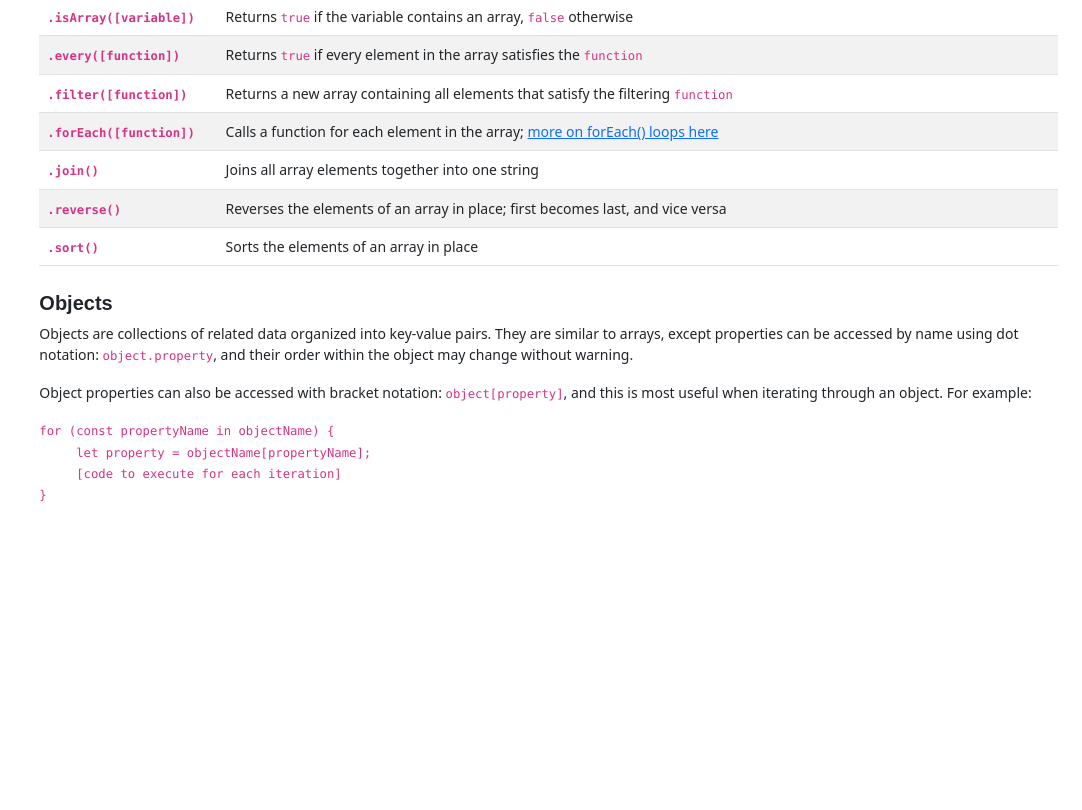
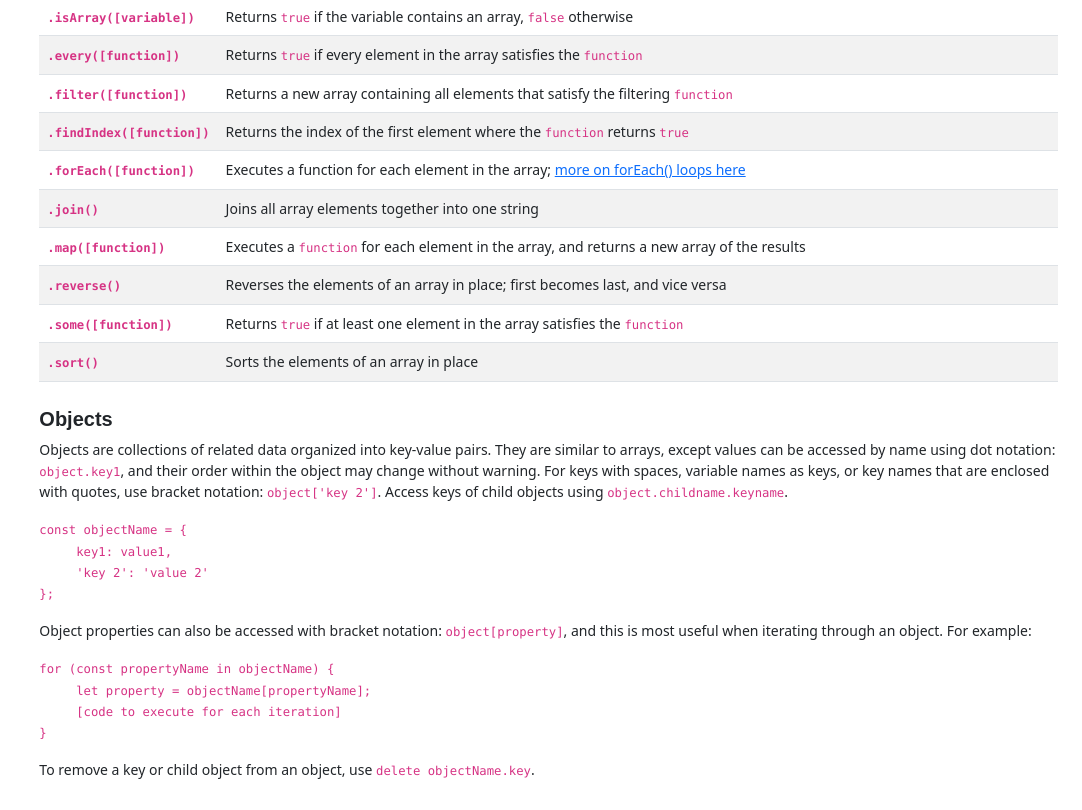
Before and after one commit to sdcervi/Reference, a plain HTML site: page javascript/variables.html in a window 1280 px wide. Shown: the part 2906-3716 px from the top of the page, without its empty margins (198-1280 px from the left). Before the commit the page ends 3441 px from the top, so only its background shows below. Drawn offline with nearby package versions, Linux system fonts and the light colour scheme.

Commit message:
Content updates
Added new content to Program Logic and Variables pages

```diff
--- a/javascript/variables.html
+++ b/javascript/variables.html
@@ -342,16 +342,28 @@
 							<td>Returns a new array containing all elements that satisfy the filtering <code>function</code></td>
 						</tr>
 						<tr>
+							<td><code>.findIndex([function])</code></td>
+							<td>Returns the index of the first element where the <code>function</code> returns <code>true</code></td>
+						</tr>
+						<tr>
 							<td><code>.forEach([function])</code></td>
-							<td>Calls a function for each element in the array; <a href="program-logic.html#for">more on forEach() loops here</a></td>
+							<td>Executes a function for each element in the array; <a href="program-logic.html#for">more on forEach() loops here</a></td>
 						</tr>
 						<tr>
 							<td><code>.join()</code></td>
 							<td>Joins all array elements together into one string</td>
 						</tr>
 						<tr>
+							<td><code>.map([function])</code></td>
+							<td>Executes a <code>function</code> for each element in the array, and returns a new array of the results</td>
+						</tr>
+						<tr>
 							<td><code>.reverse()</code></td>
 							<td>Reverses the elements of an array in place; first becomes last, and vice versa</td>
+						</tr>
+						<tr>
+							<td><code>.some([function])</code></td>
+							<td>Returns <code>true</code> if at least one element in the array satisfies the <code>function</code></td>
 						</tr>
 						<tr>
 							<td><code>.sort()</code></td>
@@ -364,7 +376,12 @@
 
 			<h3>Objects</h3>
 
-			<p>Objects are collections of related data organized into key-value pairs.  They are similar to arrays, except properties can be accessed by name using dot notation: <code>object.property</code>, and their order within the object may change without warning.</p>
+			<p>Objects are collections of related data organized into key-value pairs.  They are similar to arrays, except values can be accessed by name using dot notation: <code>object.key1</code>, and their order within the object may change without warning.  For keys with spaces, variable names as keys, or key names that are enclosed with quotes, use bracket notation: <code>object['key 2']</code>.  Access keys of child objects using <code>object.childname.keyname</code>.</p>
+
+			<p><code>const objectName = {<br>
+				&nbsp;&nbsp;&nbsp;&nbsp;&nbsp;key1: value1,<br>
+				&nbsp;&nbsp;&nbsp;&nbsp;&nbsp;'key 2': 'value 2'<br>
+				};</code></p>
 
 			<p>Object properties can also be accessed with bracket notation: <code>object[property]</code>, and this is most useful when iterating through an object.  For example:</p>
 
@@ -372,6 +389,8 @@
 				&nbsp;&nbsp;&nbsp;&nbsp;&nbsp;let property = objectName[propertyName];<br>
 				&nbsp;&nbsp;&nbsp;&nbsp;&nbsp;[code to execute for each iteration]<br>
 				}</code></p>
+
+			<p>To remove a key or child object from an object, use <code>delete objectName.key</code>.</p>
 
 		</main>
 
```
Also changed, not shown: javascript/program-logic.html (+31 -0 lines).
